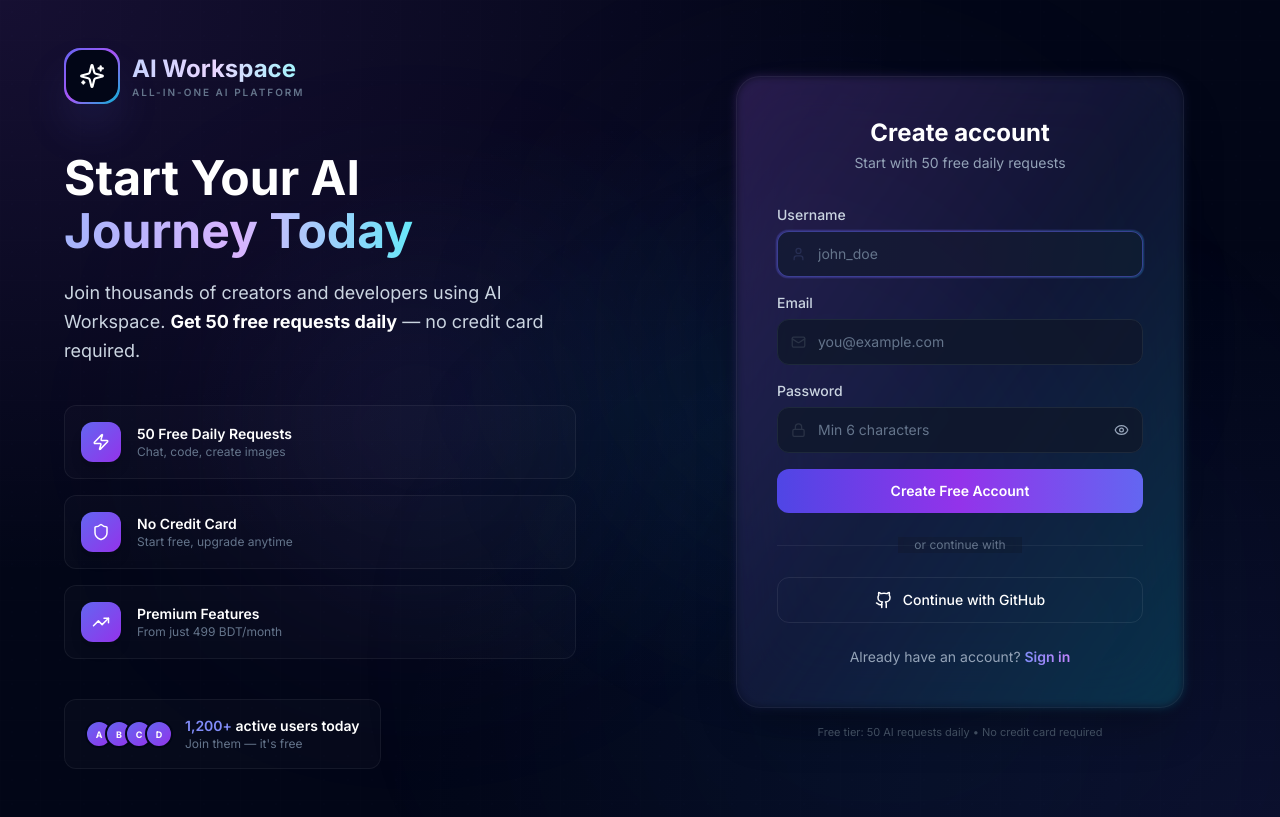
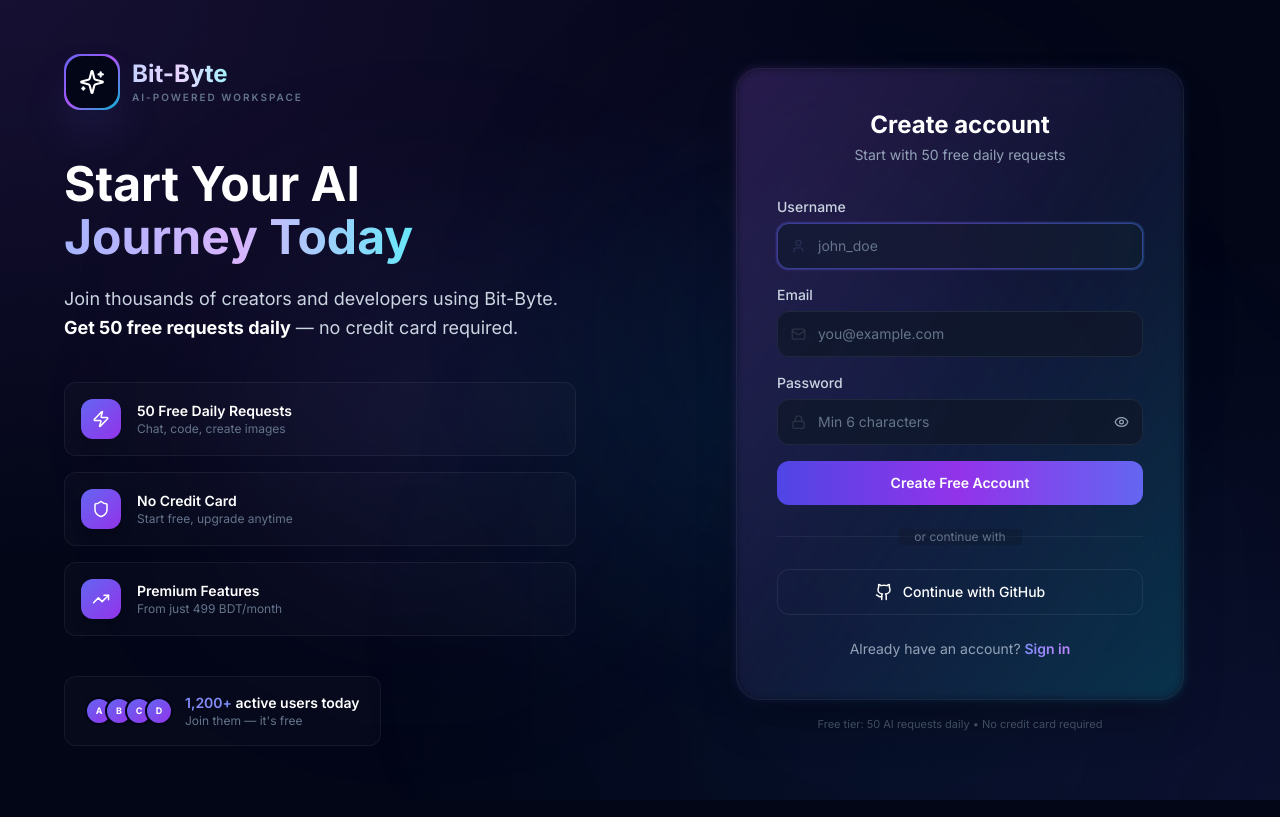
Before and after one commit to swampodsarkar/AI-workspace-, a React (Vite) app in the folder client/: page /signup in a window 1280 px wide. Built offline with nearby package versions, Linux system fonts and the light colour scheme; no server answers.

Commit message:
feat: rebrand to Bit-Byte with custom favicon SVG, update all pages and metadata

```diff
--- a/client/index.html
+++ b/client/index.html
@@ -2,14 +2,14 @@
 <html lang="en">
   <head>
     <meta charset="UTF-8" />
-    <link rel="icon" type="image/svg+xml" href="/vite.svg" />
+    <link rel="icon" type="image/svg+xml" href="/favicon.svg" />
     <meta name="viewport" content="width=device-width, initial-scale=1.0" />
-    <meta name="description" content="AI Workspace — Your all-in-one AI platform for chat, code, images, documents, and more. Powered by 50+ free AI models." />
+    <meta name="description" content="Bit-Byte — Your AI-powered workspace for chat, code, images, documents, and more. 50 free requests daily, no credit card needed." />
     <meta name="theme-color" content="#6366f1" />
     <link rel="preconnect" href="https://fonts.googleapis.com" />
     <link rel="preconnect" href="https://fonts.gstatic.com" crossorigin />
     <link href="https://fonts.googleapis.com/css2?family=Inter:wght@300;400;500;600;700;800&display=swap" rel="stylesheet" />
-    <title>AI Workspace — Your All-in-One AI Platform</title>
+    <title>Bit-Byte — Your AI-Powered Workspace</title>
   </head>
   <body class="bg-dark-900 text-white">
     <div id="root"></div>
--- a/client/src/components/Sidebar.tsx
+++ b/client/src/components/Sidebar.tsx
@@ -34,8 +34,8 @@ function SidebarContent({ onClose }: { onClose?: () => void }) {
             <Sparkles size={16} className="text-white" />
           </div>
           <div>
-            <h1 className="text-base font-bold bg-gradient-to-r from-primary-400 to-purple-400 bg-clip-text text-transparent">AI Workspace</h1>
-            <p className="text-[10px] text-dark-500 font-medium tracking-wide uppercase">All-in-One Platform</p>
+            <h1 className="text-base font-bold bg-gradient-to-r from-primary-400 to-purple-400 bg-clip-text text-transparent">Bit-Byte</h1>
+            <p className="text-[10px] text-dark-500 font-medium tracking-wide uppercase">AI-Powered Workspace</p>
           </div>
         </div>
       </div>
@@ -94,7 +94,7 @@ export default function Sidebar({ mobileOpen, onClose }: SidebarProps) {
                 <div className="w-8 h-8 rounded-xl bg-gradient-to-br from-primary-500 to-purple-600 flex items-center justify-center shadow-lg shadow-primary-500/20">
                   <Sparkles size={16} className="text-white" />
                 </div>
-                <h1 className="text-base font-bold bg-gradient-to-r from-primary-400 to-purple-400 bg-clip-text text-transparent">AI Workspace</h1>
+                <h1 className="text-base font-bold bg-gradient-to-r from-primary-400 to-purple-400 bg-clip-text text-transparent">Bit-Byte</h1>
               </div>
               <button onClick={onClose} className="text-dark-400 hover:text-white p-1.5 rounded-lg hover:bg-dark-700 transition-colors">
                 <X size={18} />
--- a/client/src/lib/openrouter.ts
+++ b/client/src/lib/openrouter.ts
@@ -7,7 +7,7 @@ const headers = () => ({
   'Authorization': `Bearer ${OPENROUTER_API_KEY}`,
   'Content-Type': 'application/json',
   'HTTP-Referer': window.location.origin,
-  'X-Title': 'AI Workspace'
+  'X-Title': 'Bit-Byte'
 })
 
 const CREATOR_SYSTEM_PROMPT = {
--- a/client/src/pages/Login.tsx
+++ b/client/src/pages/Login.tsx
@@ -83,8 +83,8 @@ export default function Login() {
                 </div>
               </div>
               <div>
-                <span className="text-2xl font-bold bg-gradient-to-r from-primary-200 via-purple-200 to-cyan-200 bg-clip-text text-transparent">AI Workspace</span>
-                <p className="text-[10px] text-dark-500 uppercase tracking-[0.2em] font-semibold">All-in-One AI Platform</p>
+                <span className="text-2xl font-bold bg-gradient-to-r from-primary-200 via-purple-200 to-cyan-200 bg-clip-text text-transparent">Bit-Byte</span>
+                <p className="text-[10px] text-dark-500 uppercase tracking-[0.2em] font-semibold">AI-Powered Workspace</p>
               </div>
             </div>
 
@@ -138,7 +138,7 @@ export default function Login() {
                 <div className="w-10 h-10 rounded-xl bg-gradient-to-br from-primary-500 to-purple-600 flex items-center justify-center shadow-2xl">
                   <Sparkles size={20} className="text-white" />
                 </div>
-                <span className="text-xl font-bold bg-gradient-to-r from-primary-300 to-purple-300 bg-clip-text text-transparent">AI Workspace</span>
+                <span className="text-xl font-bold bg-gradient-to-r from-primary-300 to-purple-300 bg-clip-text text-transparent">Bit-Byte</span>
               </div>
               <p className="text-dark-400 text-sm">50 free AI requests daily. No card needed.</p>
             </div>
--- a/client/src/pages/Signup.tsx
+++ b/client/src/pages/Signup.tsx
@@ -78,8 +78,8 @@ export default function Signup() {
                 </div>
               </div>
               <div>
-                <span className="text-2xl font-bold bg-gradient-to-r from-primary-200 via-purple-200 to-cyan-200 bg-clip-text text-transparent">AI Workspace</span>
-                <p className="text-[10px] text-dark-500 uppercase tracking-[0.2em] font-semibold">All-in-One AI Platform</p>
+                <span className="text-2xl font-bold bg-gradient-to-r from-primary-200 via-purple-200 to-cyan-200 bg-clip-text text-transparent">Bit-Byte</span>
+                <p className="text-[10px] text-dark-500 uppercase tracking-[0.2em] font-semibold">AI-Powered Workspace</p>
               </div>
             </div>
 
@@ -89,7 +89,7 @@ export default function Signup() {
               <span className="bg-gradient-to-r from-primary-300 via-purple-300 to-cyan-300 bg-clip-text text-transparent">Journey Today</span>
             </h1>
             <p className="text-dark-300 text-lg leading-relaxed mb-10">
-              Join thousands of creators and developers using AI Workspace. <strong className="text-white">Get 50 free requests daily</strong> — no credit card required.
+              Join thousands of creators and developers using Bit-Byte. <strong className="text-white">Get 50 free requests daily</strong> — no credit card required.
             </p>
 
             {/* Benefits */}
@@ -133,7 +133,7 @@ export default function Signup() {
                 <div className="w-10 h-10 rounded-xl bg-gradient-to-br from-primary-500 to-purple-600 flex items-center justify-center shadow-2xl">
                   <Sparkles size={20} className="text-white" />
                 </div>
-                <span className="text-xl font-bold bg-gradient-to-r from-primary-300 to-purple-300 bg-clip-text text-transparent">AI Workspace</span>
+                <span className="text-xl font-bold bg-gradient-to-r from-primary-300 to-purple-300 bg-clip-text text-transparent">Bit-Byte</span>
               </div>
               <p className="text-dark-400 text-sm">Create your free account</p>
             </div>
--- a/client/src/pages/WebsiteBuilder.tsx
+++ b/client/src/pages/WebsiteBuilder.tsx
@@ -3,7 +3,7 @@ import { Globe, Monitor, Code as CodeIcon, Sparkles } from 'lucide-react'
 import { openRouterChat } from '../lib/openrouter'
 
 const templates = ['Blank', 'Business', 'Portfolio', 'Blog', 'Landing Page', 'E-commerce']
-const defaultHtml = '<!DOCTYPE html><html lang="en"><head><meta charset="UTF-8"><meta name="viewport" content="width=device-width, initial-scale=1.0"><title>My Site</title><style>*{margin:0;padding:0;box-sizing:border-box}body{font-family:system-ui,sans-serif;background:#0f172a;color:#e2e8f0}header{padding:2rem;text-align:center}h1{font-size:2.5rem;background:linear-gradient(135deg,#6366f1,#a855f7);-webkit-background-clip:text;-webkit-text-fill-color:transparent}main{max-width:800px;margin:0 auto;padding:2rem}.card{background:#1e293b;border-radius:1rem;padding:2rem;margin:1rem 0}</style></head><body><header><h1>My Site</h1><p>Built with AI Workspace</p></header><main><div class="card"><h2>Welcome!</h2><p>AI-generated website.</p></div></main></body></html>'
+const defaultHtml = '<!DOCTYPE html><html lang="en"><head><meta charset="UTF-8"><meta name="viewport" content="width=device-width, initial-scale=1.0"><title>My Site</title><style>*{margin:0;padding:0;box-sizing:border-box}body{font-family:system-ui,sans-serif;background:#0f172a;color:#e2e8f0}header{padding:2rem;text-align:center}h1{font-size:2.5rem;background:linear-gradient(135deg,#6366f1,#a855f7);-webkit-background-clip:text;-webkit-text-fill-color:transparent}main{max-width:800px;margin:0 auto;padding:2rem}.card{background:#1e293b;border-radius:1rem;padding:2rem;margin:1rem 0}</style></head><body><header><h1>My Site</h1><p>Built with Bit-Byte</p></header><main><div class="card"><h2>Welcome!</h2><p>AI-generated website.</p></div></main></body></html>'
 
 export default function WebsiteBuilder() {
   const [html, setHtml] = useState(defaultHtml)
```
Also changed, not shown: client/public/favicon.svg (added).
